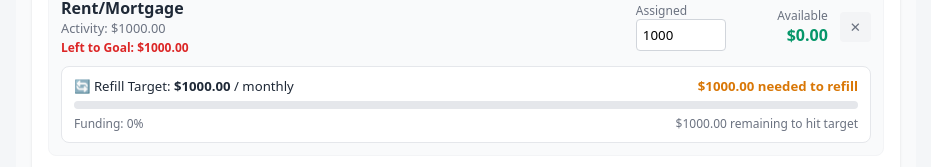
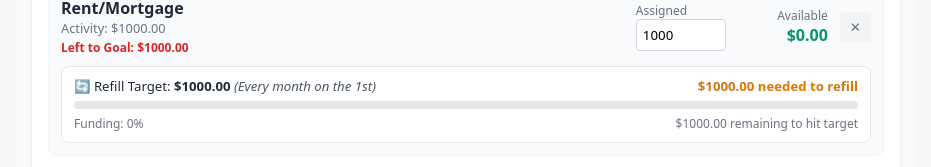
Before and after one commit to aldosarabia30-eng/Budget-cloud-new, a React (Vite) app: page / in a window 1280 px wide. Shown: the part 539-706 px from the top of the page, without its empty margins (174-1105 px from the left). Built offline with nearby package versions, Linux system fonts and the light colour scheme.

Commit message:
Update App.jsx

```diff
--- a/src/App.jsx
+++ b/src/App.jsx
@@ -1,4 +1,33 @@
 import React, { useState, useEffect } from 'react';
+
+// Helper for ordinal numbers (1st, 2nd, 3rd, 4th...)
+const getOrdinalSuffix = (num) => {
+  const n = Number(num);
+  if (isNaN(n)) return '';
+  if (n > 3 && n < 21) return 'th';
+  switch (n % 10) {
+    case 1:  return "st";
+    case 2:  return "nd";
+    case 3:  return "rd";
+    default: return "th";
+  }
+};
+
+// Helper for formatting schedule text
+const getScheduleText = (env) => {
+  if (env.goalType !== 'repeating') return '';
+  const { cadence, repeatDayOfWeek, repeatDayOfMonth, repeatMonth } = env;
+  if (cadence === 'weekly') return `Every week on ${repeatDayOfWeek || 'Monday'}`;
+  if (cadence === 'biweekly') return `Every 2 weeks on ${repeatDayOfWeek || 'Monday'}`;
+  if (cadence === 'monthly') {
+    if (repeatDayOfMonth === 'last') return `Every month on the last day`;
+    return `Every month on the ${repeatDayOfMonth}${getOrdinalSuffix(repeatDayOfMonth)}`;
+  }
+  if (cadence === 'yearly') {
+    return `Every year on ${repeatMonth || 'January'} ${repeatDayOfMonth || '1'}${getOrdinalSuffix(repeatDayOfMonth || '1')}`;
+  }
+  return `Every ${cadence}`;
+};
 
 export default function BudgetApp() {
   const STORAGE_KEY = 'envelope_budget_app_data';
@@ -14,9 +43,9 @@ export default function BudgetApp() {
   const [groups, setGroups] = useState(['Housing & Utilities', 'Daily Living', 'Savings Goals']);
 
   const [envelopes, setEnvelopes] = useState([
-    { id: 'env-1', name: 'Rent/Mortgage', group: 'Housing & Utilities', assigned: 1000, isDeleted: false, goalType: 'repeating', targetAmount: 1000, cadence: 'monthly', targetDate: '' },
-    { id: 'env-2', name: 'Electric & Gas', group: 'Housing & Utilities', assigned: 150, isDeleted: false, goalType: 'repeating', targetAmount: 150, cadence: 'monthly', targetDate: '' },
-    { id: 'env-3', name: 'Groceries', group: 'Daily Living', assigned: 400, isDeleted: false, goalType: 'repeating', targetAmount: 500, cadence: 'monthly', targetDate: '' },
+    { id: 'env-1', name: 'Rent/Mortgage', group: 'Housing & Utilities', assigned: 1000, isDeleted: false, goalType: 'repeating', targetAmount: 1000, cadence: 'monthly', repeatDayOfMonth: '1', targetDate: '' },
+    { id: 'env-2', name: 'Electric & Gas', group: 'Housing & Utilities', assigned: 150, isDeleted: false, goalType: 'repeating', targetAmount: 150, cadence: 'monthly', repeatDayOfMonth: '15', targetDate: '' },
+    { id: 'env-3', name: 'Groceries', group: 'Daily Living', assigned: 400, isDeleted: false, goalType: 'repeating', targetAmount: 500, cadence: 'weekly', repeatDayOfWeek: 'Friday', targetDate: '' },
     { id: 'env-4', name: 'Dining Out', group: 'Daily Living', assigned: 150, isDeleted: false, goalType: 'none', targetAmount: 0, cadence: 'monthly', targetDate: '' },
     { id: 'env-5', name: 'Emergency Fund', group: 'Savings Goals', assigned: 300, isDeleted: false, goalType: 'target_by_date', targetAmount: 5000, targetDate: '2026-12-31', cadence: 'monthly' }
   ]);
@@ -42,6 +71,9 @@ export default function BudgetApp() {
   const [newEnvTargetAmount, setNewEnvTargetAmount] = useState('');
   const [newEnvTargetDate, setNewEnvTargetDate] = useState('');
   const [newEnvCadence, setNewEnvCadence] = useState('monthly');
+  const [newEnvRepeatDayOfWeek, setNewEnvRepeatDayOfWeek] = useState('Monday');
+  const [newEnvRepeatDayOfMonth, setNewEnvRepeatDayOfMonth] = useState('1');
+  const [newEnvRepeatMonth, setNewEnvRepeatMonth] = useState('January');
 
   const [newAccName, setNewAccName] = useState('');
   const [newAccType, setNewAccType] = useState('Checking');
@@ -171,7 +203,10 @@ export default function BudgetApp() {
       goalType: newEnvGoalType,
       targetAmount: parseFloat(newEnvTargetAmount) || 0,
       targetDate: newEnvTargetDate,
-      cadence: newEnvCadence
+      cadence: newEnvCadence,
+      repeatDayOfWeek: newEnvRepeatDayOfWeek,
+      repeatDayOfMonth: newEnvRepeatDayOfMonth,
+      repeatMonth: newEnvRepeatMonth
     };
 
     setEnvelopes([...envelopes, newEnv]);
@@ -180,6 +215,9 @@ export default function BudgetApp() {
     setNewEnvTargetAmount('');
     setNewEnvTargetDate('');
     setNewEnvCadence('monthly');
+    setNewEnvRepeatDayOfWeek('Monday');
+    setNewEnvRepeatDayOfMonth('1');
+    setNewEnvRepeatMonth('January');
     showNotification(`Envelope '${newEnv.name}' created.`);
   };
 
@@ -390,10 +428,11 @@ export default function BudgetApp() {
     }
 
     if (env.goalType === 'repeating') {
+      const scheduleText = getScheduleText(env);
       return (
         <div style={{ marginTop: '10px', fontSize: '0.825rem', backgroundColor: '#ffffff', padding: '10px 12px', borderRadius: '8px', border: '1px solid #e5e7eb' }}>
           <div style={{ display: 'flex', justifyContent: 'space-between', alignItems: 'center', marginBottom: '6px' }}>
-            <span>🔄 Refill Target: <strong>${target.toFixed(2)}</strong> / {env.cadence || 'month'}</span>
+            <span>🔄 Refill Target: <strong>${target.toFixed(2)}</strong> <span style={{ color: '#4b5563', fontStyle: 'italic' }}>({scheduleText})</span></span>
             <span style={{ fontWeight: '700', color: amountLeft === 0 ? '#059669' : '#d97706' }}>
               {amountLeft === 0 ? '✓ Fully Funded' : `$${amountLeft.toFixed(2)} needed to refill`}
             </span>
@@ -484,7 +523,7 @@ export default function BudgetApp() {
               </form>
             </div>
 
-            {/* Create Envelope with Goal Options */}
+            {/* Create Envelope with Goal */}
             <div style={{ backgroundColor: 'white', padding: '16px', borderRadius: '10px', boxShadow: '0 1px 3px rgba(0,0,0,0.1)' }}>
               <h3 style={{ margin: '0 0 12px 0', fontSize: '1rem' }}>+ Create Envelope with Goal</h3>
               <form onSubmit={handleAddEnvelope} style={{ display: 'flex', flexDirection: 'column', gap: '8px' }}>
@@ -534,7 +573,9 @@ export default function BudgetApp() {
                   </div>
                 )}
 
+                {/* Granular Schedule Selection for Repeating Targets */}
                 {newEnvGoalType === 'repeating' && (
+                  <div style={{ display: 'flex', flexDirection: 'column', gap: '8px' }}>
                     <div style={{ display: 'flex', gap: '8px' }}>
                       <input
                         type="number"
@@ -549,9 +590,62 @@ export default function BudgetApp() {
                         style={{ flex: 1, padding: '8px 12px', border: '1px solid #d1d5db', borderRadius: '6px' }}
                       >
                         <option value="weekly">Every Week</option>
+                        <option value="biweekly">Every 2 Weeks</option>
                         <option value="monthly">Every Month</option>
                         <option value="yearly">Every Year</option>
                       </select>
+                    </div>
+
+                    {/* Sub-controls based on chosen Cadence */}
+                    <div style={{ display: 'flex', gap: '8px', alignItems: 'center' }}>
+                      {(newEnvCadence === 'weekly' || newEnvCadence === 'biweekly') && (
+                        <select
+                          value={newEnvRepeatDayOfWeek}
+                          onChange={e => setNewEnvRepeatDayOfWeek(e.target.value)}
+                          style={{ flex: 1, padding: '8px 12px', border: '1px solid #d1d5db', borderRadius: '6px' }}
+                        >
+                          {['Sunday', 'Monday', 'Tuesday', 'Wednesday', 'Thursday', 'Friday', 'Saturday'].map(day => (
+                            <option key={day} value={day}>Repeat on {day}s</option>
+                          ))}
+                        </select>
+                      )}
+
+                      {newEnvCadence === 'monthly' && (
+                        <select
+                          value={newEnvRepeatDayOfMonth}
+                          onChange={e => setNewEnvRepeatDayOfMonth(e.target.value)}
+                          style={{ flex: 1, padding: '8px 12px', border: '1px solid #d1d5db', borderRadius: '6px' }}
+                        >
+                          {Array.from({ length: 31 }, (_, i) => i + 1).map(day => (
+                            <option key={day} value={day}>Repeat on the {day}{getOrdinalSuffix(day)}</option>
+                          ))}
+                          <option value="last">Repeat on Last Day of Month</option>
+                        </select>
+                      )}
+
+                      {newEnvCadence === 'yearly' && (
+                        <>
+                          <select
+                            value={newEnvRepeatMonth}
+                            onChange={e => setNewEnvRepeatMonth(e.target.value)}
+                            style={{ flex: 1, padding: '8px 12px', border: '1px solid #d1d5db', borderRadius: '6px' }}
+                          >
+                            {['January', 'February', 'March', 'April', 'May', 'June', 'July', 'August', 'September', 'October', 'November', 'December'].map(m => (
+                              <option key={m} value={m}>{m}</option>
+                            ))}
+                          </select>
+                          <select
+                            value={newEnvRepeatDayOfMonth}
+                            onChange={e => setNewEnvRepeatDayOfMonth(e.target.value)}
+                            style={{ flex: 1, padding: '8px 12px', border: '1px solid #d1d5db', borderRadius: '6px' }}
+                          >
+                            {Array.from({ length: 31 }, (_, i) => i + 1).map(day => (
+                              <option key={day} value={day}>{day}{getOrdinalSuffix(day)}</option>
+                            ))}
+                          </select>
+                        </>
+                      )}
+                    </div>
                   </div>
                 )}
 
@@ -642,7 +736,7 @@ export default function BudgetApp() {
                               </div>
                             </div>
 
-                            {/* Render Goal Progress Bar & Breakdown */}
+                            {/* Render Goal Progress Bar & Schedule Breakdown */}
                             {renderGoalProgress(env)}
                           </div>
                         );
```
Lines whose indentation alone changed are shown as unchanged.
